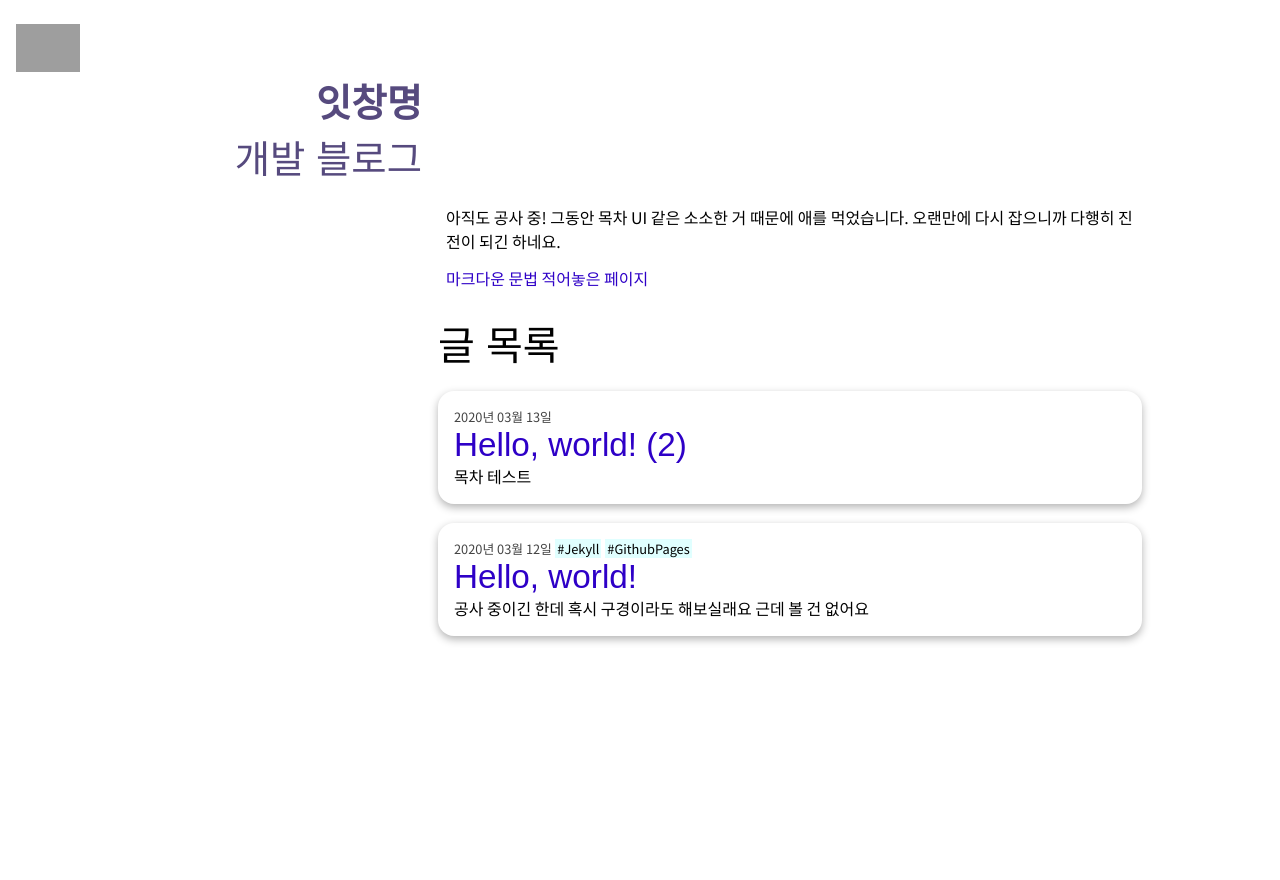
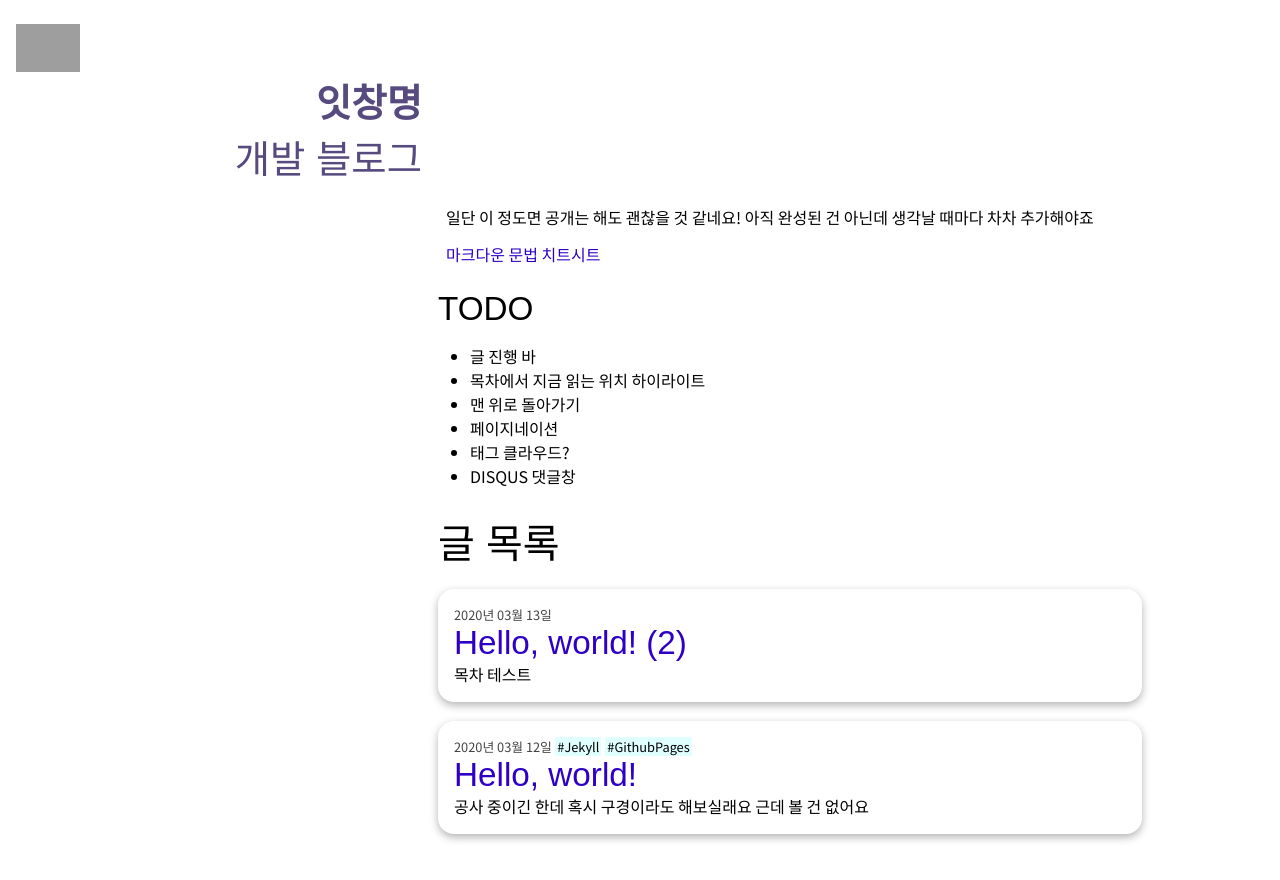
Before and after one commit to EatChangmyeong/EatChangmyeong.github.io, a Jekyll site: the page built from index.md, in a window 1280 px wide. Shown: the top 880 px of the page. Built offline with Jekyll 4.4.1, drawn with Linux system fonts in a browser that asks for light colours; some web fonts are replaced; grey boxes are pictures that could not be loaded.

Commit message:
Change frontpage content

```diff
--- a/index.md
+++ b/index.md
@@ -2,9 +2,18 @@
 layout: front
 ---
 
-아직도 공사 중! 그동안 목차 UI 같은 소소한 거 때문에 애를 먹었습니다. 오랜만에 다시 잡으니까 다행히 진전이 되긴 하네요.
+일단 이 정도면 공개는 해도 괜찮을 것 같네요! 아직 완성된 건 아닌데 생각날 때마다 차차 추가해야죠
 
-[마크다운 문법 적어놓은 페이지](/syntax)
+[마크다운 문법 치트시트](/syntax)
+
+## TODO
+
+* 글 진행 바
+* 목차에서 지금 읽는 위치 하이라이트
+* 맨 위로 돌아가기
+* 페이지네이션
+* 태그 클라우드?
+* DISQUS 댓글창
 
 # 글 목록
 
```
